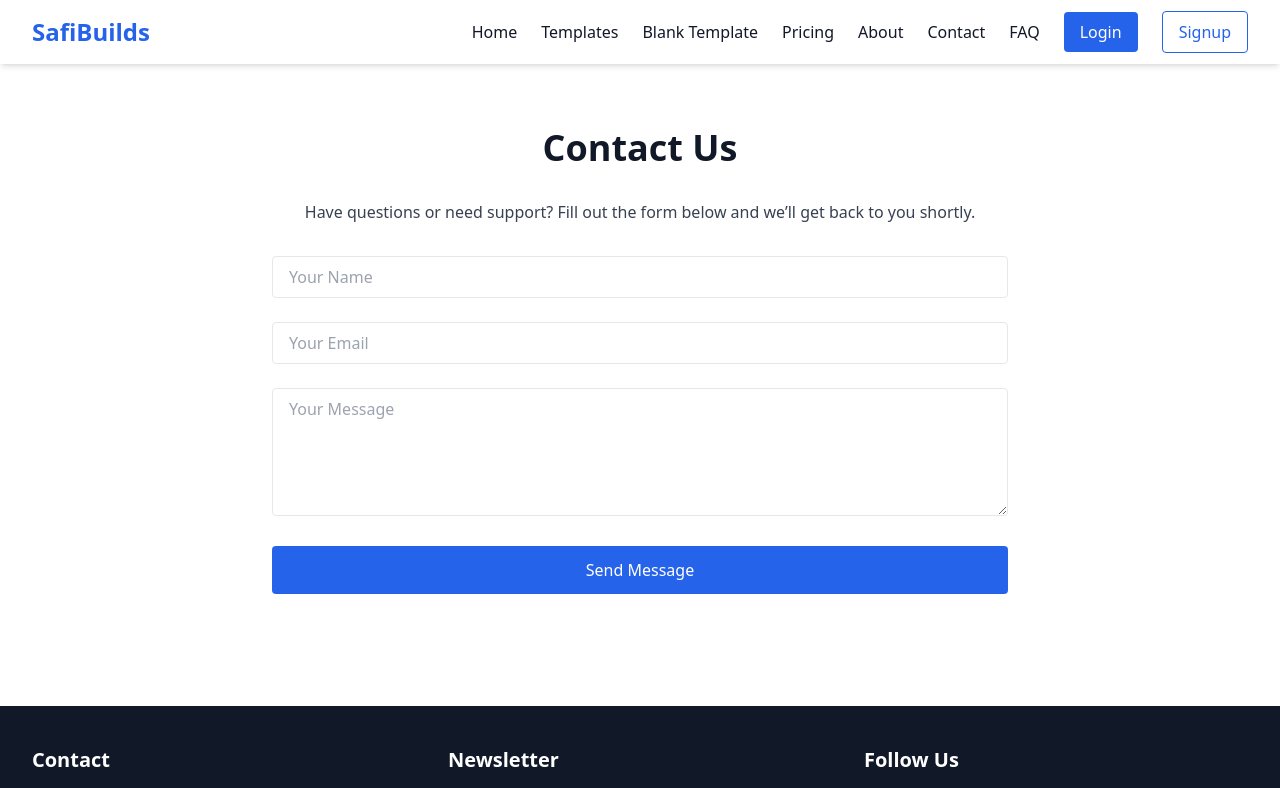
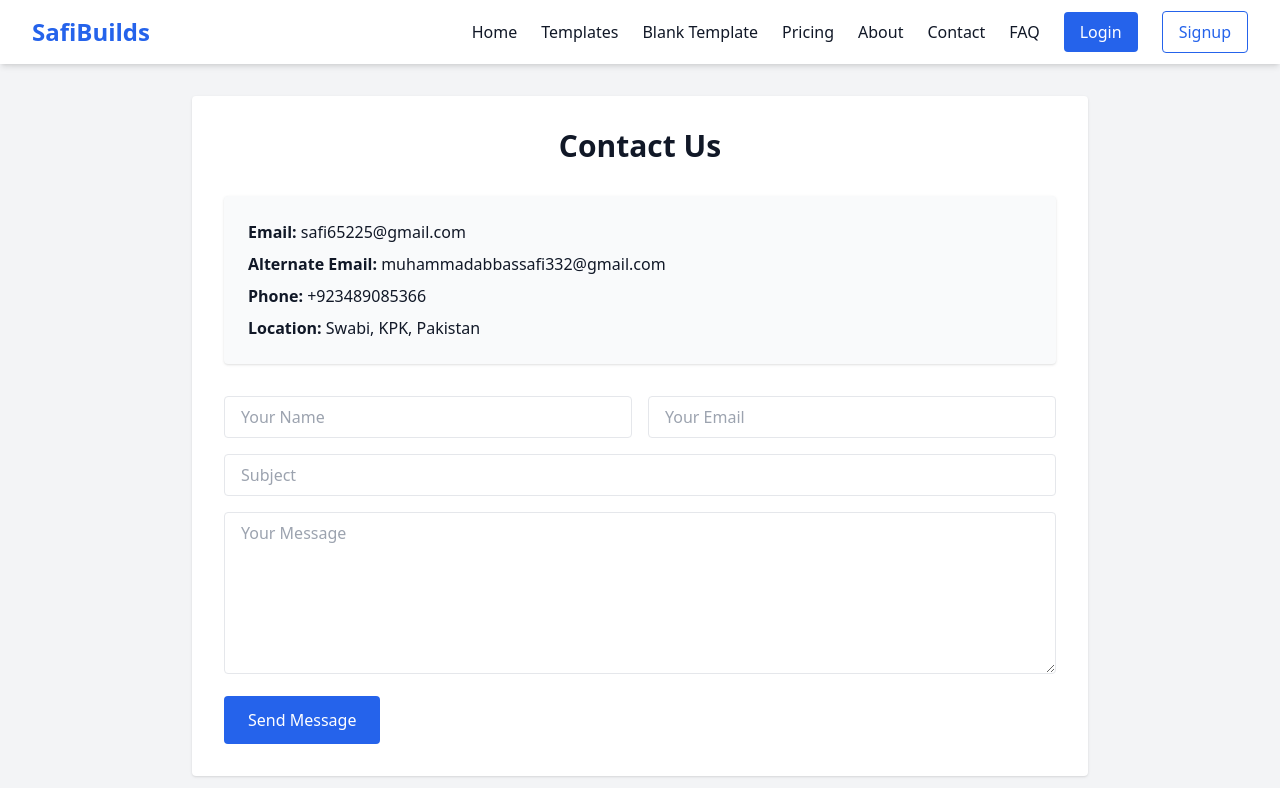
Before and after one commit to Safi649/SafiBuilds.com, a Next.js app: page /contact in a window 1280 px wide. Shown: the top 788 px of the page. Built offline with nearby package versions, Linux system fonts and the light colour scheme.

Commit message:
Update contact.js

```diff
--- a/pages/contact.js
+++ b/pages/contact.js
@@ -1,76 +1,97 @@
 import { useState } from "react"
+import emailjs from "@emailjs/browser"
 
-export default function Contact() {
-  const [form, setForm] = useState({ name: "", email: "", message: "" })
-  const [success, setSuccess] = useState(false)
-  const [error, setError] = useState("")
+export default function ContactPage() {
+  const [form, setForm] = useState({ name: "", email: "", subject: "", message: "" })
+  const [loading, setLoading] = useState(false)
 
   const handleChange = (e) => {
     setForm({ ...form, [e.target.name]: e.target.value })
   }
 
-  const handleSubmit = (e) => {
+  const handleSubmit = async (e) => {
     e.preventDefault()
+    setLoading(true)
 
-    // Basic validation
-    if (!form.name || !form.email || !form.message) {
-      setError("Please fill in all fields.")
-      return
+    try {
+      await emailjs.send(
+        "YOUR_SERVICE_ID",     // replace with your EmailJS Service ID
+        "YOUR_TEMPLATE_ID",    // replace with your EmailJS Template ID
+        form,
+        "YOUR_PUBLIC_KEY"      // replace with your EmailJS Public Key
+      )
+      alert("Message sent successfully!")
+      setForm({ name: "", email: "", subject: "", message: "" })
+    } catch (error) {
+      console.error(error)
+      alert("Something went wrong, please try again.")
     }
 
-    setError("")
-    setSuccess(true)
-
-    // Placeholder: Replace with EmailJS/Firebase function
-    console.log("Contact form submitted:", form)
-
-    setForm({ name: "", email: "", message: "" })
-
-    setTimeout(() => setSuccess(false), 3000)
+    setLoading(false)
   }
 
   return (
-    <div className="max-w-3xl mx-auto px-4 py-16 space-y-8">
-      <h1 className="text-4xl font-bold text-center mb-6">Contact Us</h1>
-      <p className="text-center text-gray-700 mb-8">
-        Have questions or need support? Fill out the form below and we’ll get back to you shortly.
-      </p>
+    <div className="min-h-screen bg-gray-100 p-8">
+      <div className="max-w-4xl mx-auto bg-white rounded shadow p-8 space-y-8">
+        <h1 className="text-3xl font-bold mb-6 text-center">Contact Us</h1>
 
-      {error && <p className="text-red-600 text-center">{error}</p>}
-      {success && <p className="text-green-600 text-center">Message sent successfully!</p>}
+        {/* Contact Details */}
+        <div className="bg-gray-50 p-6 rounded shadow space-y-2">
+          <p><strong>Email:</strong> safi65225@gmail.com</p>
+          <p><strong>Alternate Email:</strong> muhammadabbassafi332@gmail.com</p>
+          <p><strong>Phone:</strong> +923489085366</p>
+          <p><strong>Location:</strong> Swabi, KPK, Pakistan</p>
+        </div>
 
-      <form onSubmit={handleSubmit} className="space-y-6">
+        {/* Contact Form */}
+        <form onSubmit={handleSubmit} className="space-y-4">
+          <div className="flex flex-col md:flex-row gap-4">
             <input
               type="text"
               name="name"
+              placeholder="Your Name"
               value={form.name}
               onChange={handleChange}
-          placeholder="Your Name"
-          className="w-full px-4 py-2 border rounded focus:outline-none focus:ring-2 focus:ring-blue-600"
+              required
+              className="flex-1 px-4 py-2 border rounded"
             />
             <input
               type="email"
               name="email"
+              placeholder="Your Email"
               value={form.email}
               onChange={handleChange}
-          placeholder="Your Email"
-          className="w-full px-4 py-2 border rounded focus:outline-none focus:ring-2 focus:ring-blue-600"
+              required
+              className="flex-1 px-4 py-2 border rounded"
+            />
+          </div>
+          <input
+            type="text"
+            name="subject"
+            placeholder="Subject"
+            value={form.subject}
+            onChange={handleChange}
+            required
+            className="w-full px-4 py-2 border rounded"
           />
           <textarea
             name="message"
+            placeholder="Your Message"
             value={form.message}
             onChange={handleChange}
-          placeholder="Your Message"
-          className="w-full px-4 py-2 border rounded focus:outline-none focus:ring-2 focus:ring-blue-600 h-32"
-        ></textarea>
-
+            required
+            rows="6"
+            className="w-full px-4 py-2 border rounded"
+          />
           <button
             type="submit"
-          className="px-6 py-3 bg-blue-600 text-white rounded hover:bg-blue-700 transition w-full"
+            disabled={loading}
+            className="px-6 py-3 bg-blue-600 text-white rounded hover:bg-blue-700 transition"
           >
-          Send Message
+            {loading ? "Sending..." : "Send Message"}
           </button>
         </form>
       </div>
+    </div>
   )
 }
```
Lines whose indentation alone changed are shown as unchanged.
